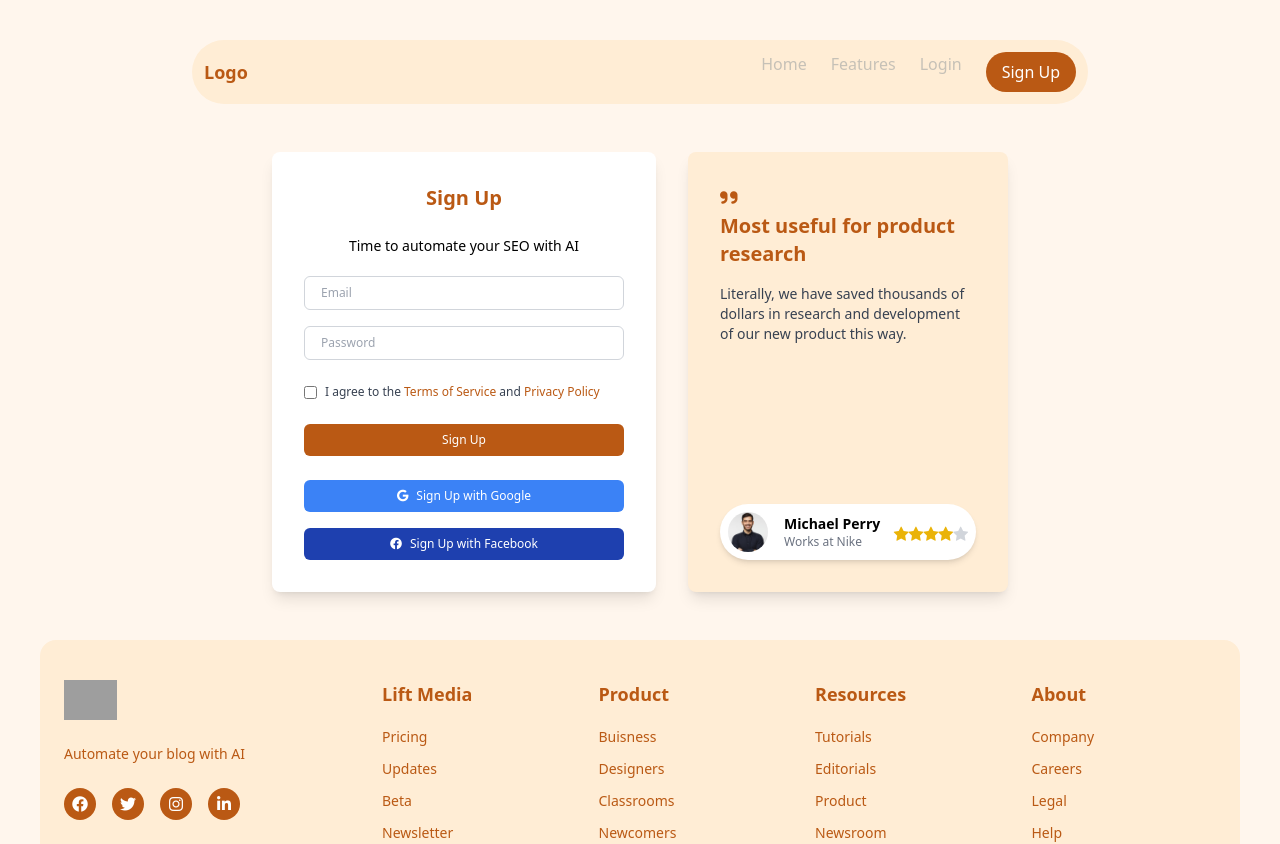
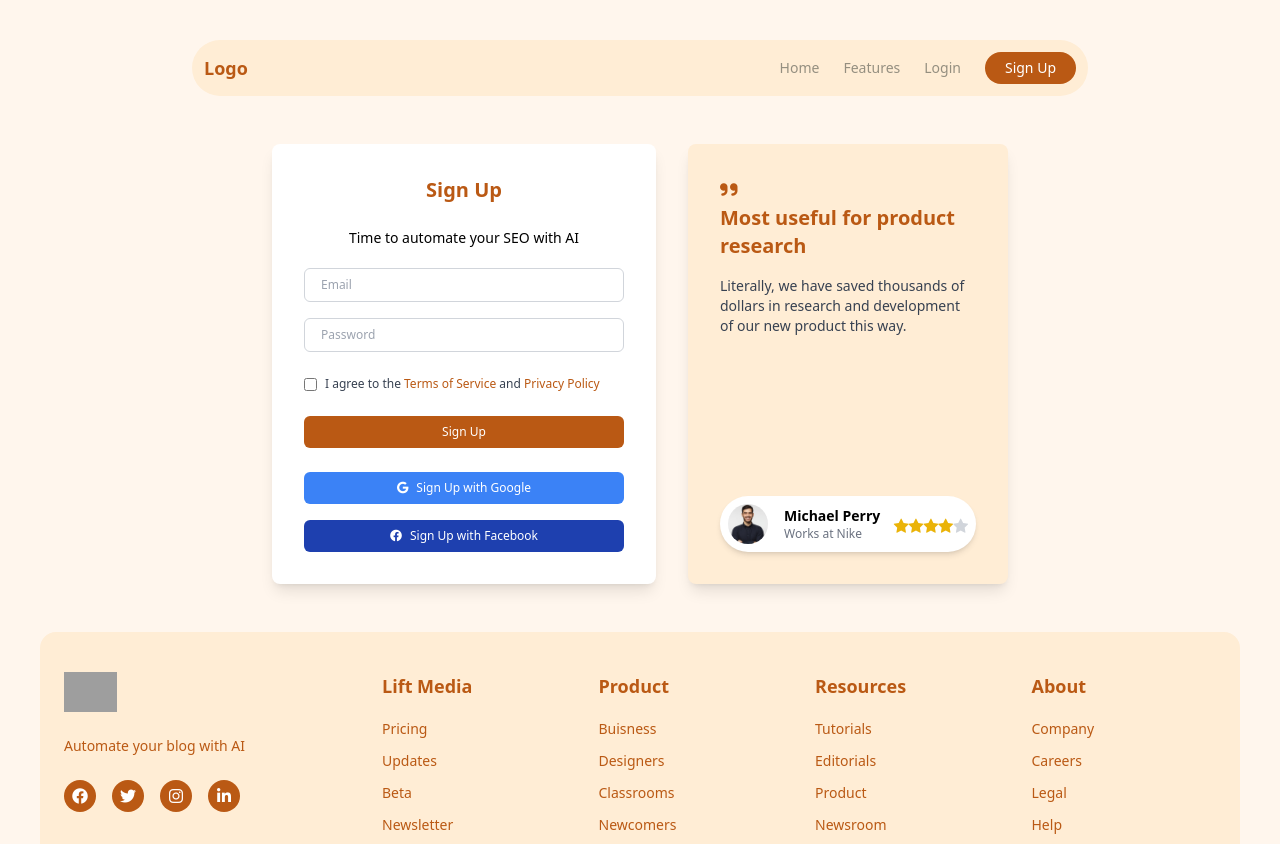
Before and after one commit to RaimaAftab95/ZenklyUpdate, a React (Vite) app: page /signup in a window 1280 px wide. Shown: the top 844 px of the page. Built offline with nearby package versions, Linux system fonts and the light colour scheme; grey boxes are pictures that could not be loaded.

Commit message:
Sort Navbar Issue (#10)

```diff
--- a/src/components/Navbar.jsx
+++ b/src/components/Navbar.jsx
@@ -10,17 +10,20 @@ export default function Navbar() {
         Logo
       </div>
 
-      <div className="hidden space-x-6 md:flex">
-        <a href="/" className="text-graytext hover:text-primary">
+      <div className="hidden items-center gap-6 md:flex">
+        <a href="/" className="text-sm text-graytext hover:text-primary">
           Home
         </a>
-        <a href="/features" className="text-graytext hover:text-primary">
+        <a
+          href="/features"
+          className="text-sm text-graytext hover:text-primary"
+        >
           Features
         </a>
-        <a href="/login" className="text-graytext hover:text-primary">
+        <a href="/login" className="text-sm text-graytext hover:text-primary">
           Login
         </a>
-        <button className="rounded-full bg-primary px-4 py-2 text-white hover:bg-primary-dark">
+        <button className="rounded-full bg-primary px-5 py-1.5 text-sm text-white hover:bg-primary-dark">
           Sign Up
         </button>
       </div>
@@ -42,22 +45,25 @@ export default function Navbar() {
       {/* Mobile menu */}
       {isMenuOpen && (
         <div className="absolute left-0 top-20 w-full bg-secondary-light p-6 md:hidden">
-          <a href="/" className="block py-2 text-graytext hover:text-primary">
+          <a
+            href="/"
+            className="block py-2 text-sm text-graytext hover:text-primary"
+          >
             Home
           </a>
           <a
             href="/features"
-            className="block py-2 text-graytext hover:text-primary"
+            className="block py-2 text-sm text-graytext hover:text-primary"
           >
             Features
           </a>
           <a
             href="/login"
-            className="block py-2 text-graytext hover:text-primary"
+            className="block py-2 text-sm text-graytext hover:text-primary"
           >
             Login
           </a>
-          <button className="mt-4 block w-full rounded-full bg-primary px-4 py-2 text-white hover:bg-primary-dark">
+          <button className="mt-4 block w-full rounded-full bg-primary px-4 py-2 text-sm text-white hover:bg-primary-dark">
             Sign Up
           </button>
         </div>
--- a/tailwind.config.js
+++ b/tailwind.config.js
@@ -14,7 +14,7 @@ export default {
           light: '#fff6ed',
           dark: '#fcbf80'
         },
-        graytext: '#c6c1b7'
+        graytext: '#958F80'
       }
     }
   },
```
